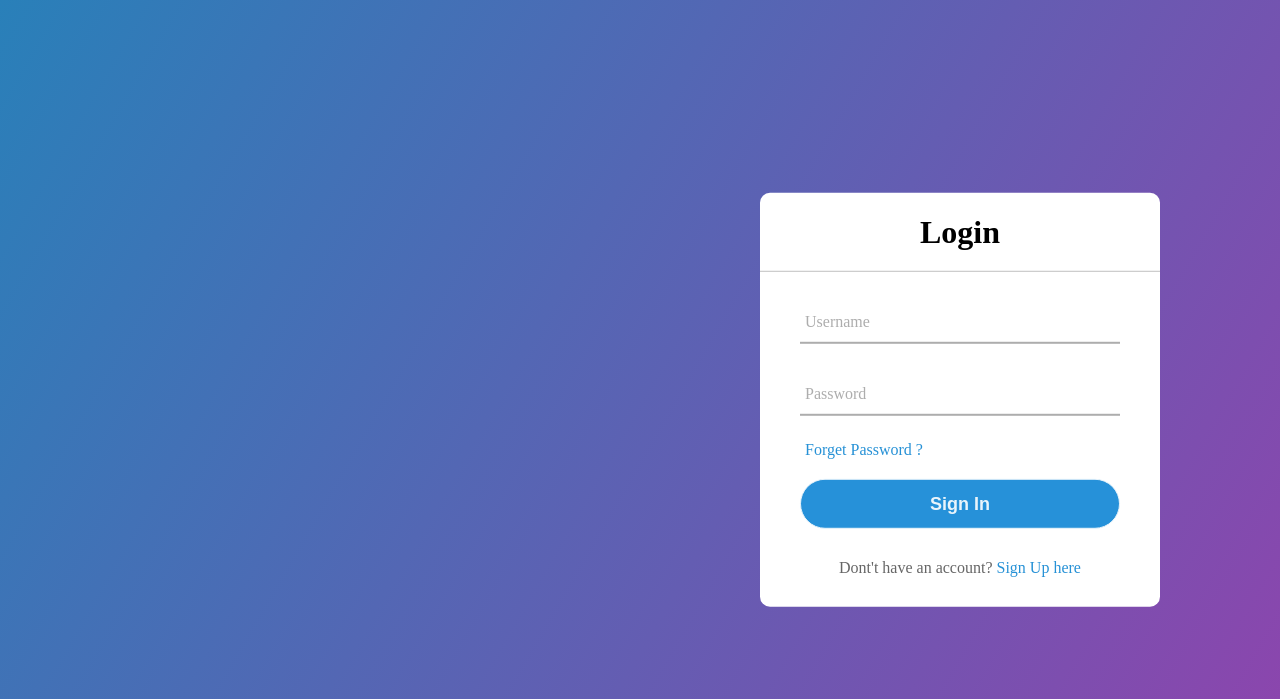
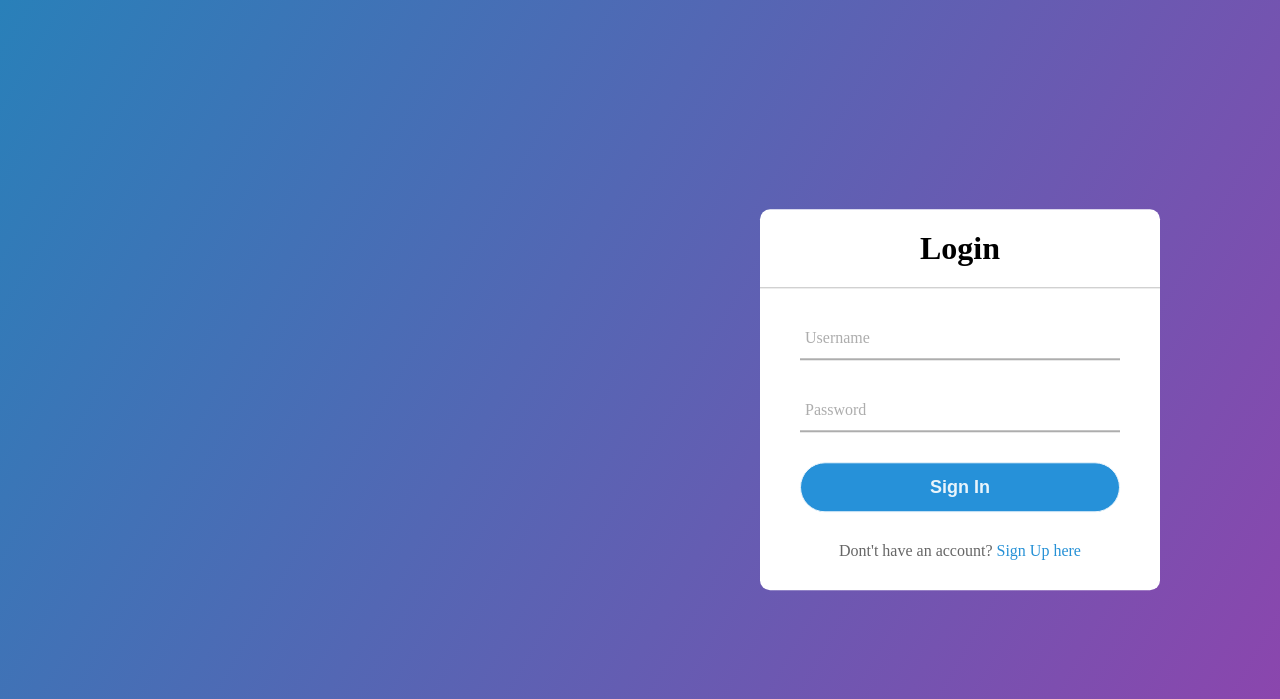
Before and after one commit to sahil-777/medical-consultation-booking, a Flask app: page /login in a window 1280 px wide. Shown: the top 699 px of the page. Run offline with Flask 2, Linux system fonts and the light colour scheme; some libraries are stand-ins or nearby versions.

Commit message:
Update login.html

```diff
--- a/templates/login.html
+++ b/templates/login.html
@@ -22,9 +22,7 @@
 					<span></span>
 					<label>Password</label>
 				</div>
-				<div class="pass">
-					<a href="#"> Forget Password ?</a>
-				</div>
+
 					<input type="submit" value="Sign In">
 					<div class="signup_link">
 						<p>Dont't have an account? <a href="{{url_for('signup')}}"> Sign Up here</a></p>
```
